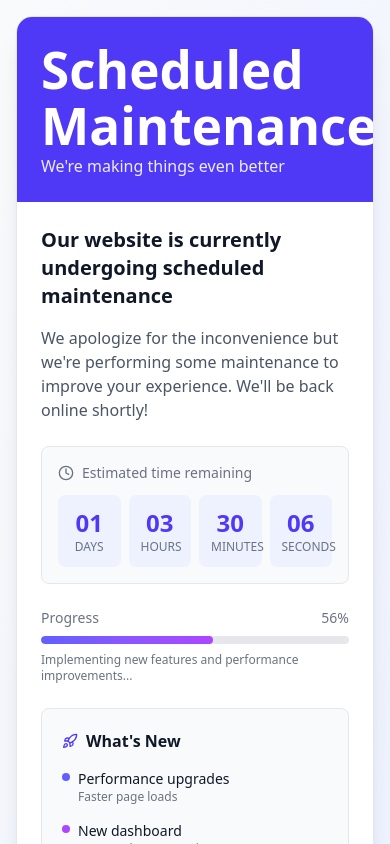
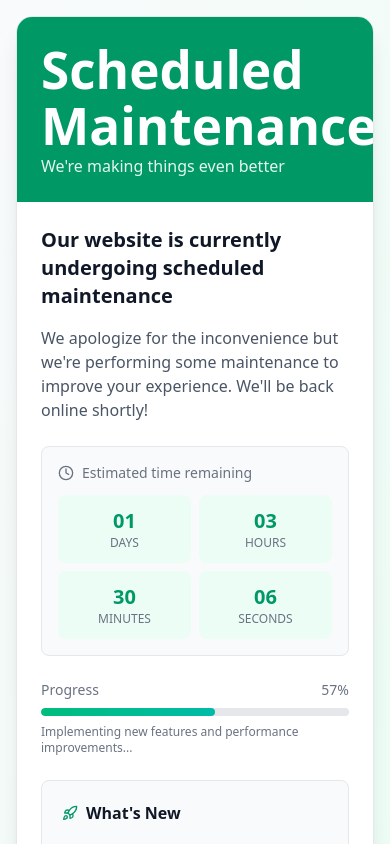
Before and after one commit to alprimus/waiting-template, a React (Vite) app: page / in a window 390 px wide. Shown: the top 844 px of the page. Built offline with nearby package versions, Linux system fonts and the light colour scheme.

Commit message:
theme color change

```diff
--- a/src/App.tsx
+++ b/src/App.tsx
@@ -1,6 +1,6 @@
 "use client";
 import { useState, useEffect } from 'react';
-import { Wrench, Clock, Rocket } from 'lucide-react';
+import { Wrench, Clock, Rocket, Mail, ChevronRight } from 'lucide-react';
 
 export default function MaintenancePage() {
   const [countdown, setCountdown] = useState({
@@ -9,6 +9,9 @@ export default function MaintenancePage() {
     minutes: 0,
     seconds: 0
   });
+
+  const [isHovered, setIsHovered] = useState(false);
+  const [progress, setProgress] = useState(56);
 
   // Set your maintenance end date here
   useEffect(() => {
@@ -29,22 +32,34 @@ export default function MaintenancePage() {
         minutes: Math.floor((distance % (1000 * 60 * 60)) / (1000 * 60)),
         seconds: Math.floor((distance % (1000 * 60)) / 1000)
       });
+
+      // Simulate progress increase
+      if (progress < 100) {
+        setProgress(prev => {
+          const newProgress = prev + Math.random() * 0.2;
+          return newProgress > 100 ? 100 : newProgress;
+        });
+      }
     }, 1000);
 
     return () => clearInterval(interval);
   }, []);
 
   return (
-    <div className="min-h-screen w-full bg-gradient-to-br from-gray-50 to-indigo-50 dark:from-gray-900 dark:to-indigo-900 flex flex-col items-center justify-center p-4 transition-colors duration-300">
-      <div className="max-w-4xl w-full bg-white dark:bg-gray-800 rounded-2xl shadow-xl overflow-hidden border border-gray-200 dark:border-gray-700 transition-all hover:shadow-2xl hover:-translate-y-1 duration-300">
+    <div className="min-h-screen w-full bg-gradient-to-br from-gray-50 to-emerald-50 dark:from-gray-900 dark:to-emerald-900 flex flex-col items-center justify-center p-4 transition-colors duration-300">
+      <div
+        className="max-w-4xl w-full bg-white dark:bg-gray-800 rounded-2xl shadow-xl overflow-hidden border border-gray-200 dark:border-gray-700 transition-all hover:shadow-2xl hover:-translate-y-1 duration-300"
+        onMouseEnter={() => setIsHovered(true)}
+        onMouseLeave={() => setIsHovered(false)}
+      >
         {/* Header */}
-        <div className="bg-indigo-600 dark:bg-indigo-800 p-6 md:p-8 text-white">
+        <div className="bg-emerald-600 dark:bg-emerald-800 p-6 md:p-8 text-white">
           <div className="flex items-center gap-4">
-            <div className="p-3 rounded-full bg-white/20 animate-pulse hidden sm:inline">
+            <div className={`p-3 rounded-full bg-white/20 ${isHovered ? 'animate-bounce' : 'animate-pulse'} hidden sm:inline`}>
               <Wrench className="h-8 w-8" />
             </div>
             <div>
-              <h1 className="text-sm md:text-3xl font-bold">Scheduled Maintenance</h1>
+              <h1 className="text-2xl md:text-3xl font-bold">Scheduled Maintenance</h1>
               <p className="text-white/90">We're making things even better</p>
             </div>
           </div>
@@ -71,13 +86,13 @@ export default function MaintenancePage() {
                   <Clock className="h-4 w-4" />
                   <span className="text-sm font-medium">Estimated time remaining</span>
                 </div>
-                <div className="grid grid-cols-4 gap-2">
+                <div className="grid grid-cols-2 sm:grid-cols-4 gap-2">
                   {Object.entries(countdown).map(([unit, value]) => (
                     <div
                       key={unit}
-                      className="bg-indigo-50 dark:bg-gray-600 rounded-lg p-3 text-center transition-all hover:scale-105 duration-200"
+                      className="bg-emerald-50 dark:bg-gray-600 rounded-lg p-3 text-center transition-all hover:scale-105 duration-200 hover:bg-emerald-100 dark:hover:bg-gray-500"
                     >
-                      <div className="text-2xl font-bold text-indigo-600 dark:text-indigo-400">
+                      <div className="text-xl sm:text-2xl font-bold text-emerald-600 dark:text-emerald-400">
                         {value.toString().padStart(2, '0')}
                       </div>
                       <div className="text-xs text-gray-500 dark:text-gray-400 uppercase">
@@ -92,24 +107,24 @@ export default function MaintenancePage() {
               <div className="space-y-2">
                 <div className="flex justify-between text-sm text-gray-500 dark:text-gray-400">
                   <span>Progress</span>
-                  <span>56%</span>
+                  <span>{Math.round(progress)}%</span>
                 </div>
                 <div className="h-2 bg-gray-200 dark:bg-gray-600 rounded-full overflow-hidden">
                   <div
-                    className="h-full bg-gradient-to-r from-indigo-500 to-purple-500 rounded-full transition-all duration-500 ease-out"
-                    style={{ width: '56%' }}
+                    className="h-full bg-gradient-to-r from-emerald-500 to-teal-500 rounded-full transition-all duration-500 ease-out"
+                    style={{ width: `${progress}%` }}
                   ></div>
                 </div>
                 <p className="text-xs text-gray-500 dark:text-gray-400">
-                  Implementing new features and performance improvements...
+                  {progress < 70 ? "Implementing new features and performance improvements..." : "Finalizing updates and running tests..."}
                 </p>
               </div>
             </div>
 
             {/* Updates Card */}
-            <div className="md:w-1/3 bg-gray-50 dark:bg-gray-700 rounded-lg border border-gray-200 dark:border-gray-600 p-5 transition-all hover:shadow-md">
+            <div className="md:w-1/3 bg-gray-50 dark:bg-gray-700 rounded-lg border border-gray-200 dark:border-gray-600 p-5 transition-all hover:shadow-md hover:border-emerald-300 dark:hover:border-emerald-500">
               <h3 className="font-bold text-gray-900 dark:text-white mb-4 flex items-center gap-2">
-                <Rocket className="h-4 w-4 text-indigo-600 dark:text-indigo-400" />
+                <Rocket className="h-4 w-4 text-emerald-600 dark:text-emerald-400" />
                 What's New
               </h3>
               <ul className="space-y-4">
@@ -117,23 +132,23 @@ export default function MaintenancePage() {
                   {
                     title: "Performance upgrades",
                     desc: "Faster page loads",
-                    color: "bg-indigo-500"
+                    color: "bg-emerald-500"
                   },
                   {
                     title: "New dashboard",
                     desc: "Improved user experience",
-                    color: "bg-purple-500"
+                    color: "bg-teal-500"
                   },
                   {
                     title: "Security updates",
                     desc: "Enhanced protection",
-                    color: "bg-pink-500"
+                    color: "bg-green-500"
                   }
                 ].map((item, index) => (
-                  <li key={index} className="flex items-start gap-2 group">
+                  <li key={index} className="flex items-start gap-2 group cursor-pointer">
                     <div className={`mt-1 h-2 w-2 rounded-full ${item.color} transition-all group-hover:scale-150`}></div>
                     <div>
-                      <p className="text-sm font-medium text-gray-900 dark:text-white group-hover:text-indigo-600 dark:group-hover:text-indigo-400 transition-colors">
+                      <p className="text-sm font-medium text-gray-900 dark:text-white group-hover:text-emerald-600 dark:group-hover:text-emerald-400 transition-colors">
                         {item.title}
                       </p>
                       <p className="text-xs text-gray-500 dark:text-gray-400">
@@ -147,18 +162,18 @@ export default function MaintenancePage() {
           </div>
 
           {/* Contact Card */}
-          {/* <div className="bg-gray-50 dark:bg-gray-700 rounded-lg border border-gray-200 dark:border-gray-600 p-5 transition-all hover:shadow-md">
+          {/* <div className="bg-gray-50 dark:bg-gray-700 rounded-lg border border-gray-200 dark:border-gray-600 p-5 transition-all hover:shadow-md hover:border-emerald-300 dark:hover:border-emerald-500">
             <div className="flex flex-col md:flex-row md:items-center justify-between gap-4">
               <div className="flex items-center gap-3">
-                <div className="p-2 rounded-full bg-indigo-100 dark:bg-indigo-900/30">
-                  <Mail className="h-5 w-5 text-indigo-600 dark:text-indigo-400" />
+                <div className="p-2 rounded-full bg-emerald-100 dark:bg-emerald-900/30">
+                  <Mail className="h-5 w-5 text-emerald-600 dark:text-emerald-400" />
                 </div>
                 <div>
                   <h3 className="font-medium text-gray-900 dark:text-white">Need immediate assistance?</h3>
                   <p className="text-sm text-gray-500 dark:text-gray-400">Contact our support team</p>
                 </div>
               </div>
-              <button className="flex items-center gap-1 text-sm font-medium text-indigo-600 dark:text-indigo-400 hover:text-indigo-800 dark:hover:text-indigo-300 transition-colors group">
+              <button className="flex items-center gap-1 text-sm font-medium text-emerald-600 dark:text-emerald-400 hover:text-emerald-800 dark:hover:text-emerald-300 transition-colors group">
                 Contact Support
                 <ChevronRight className="h-4 w-4 transition-transform group-hover:translate-x-1" />
               </button>
```
